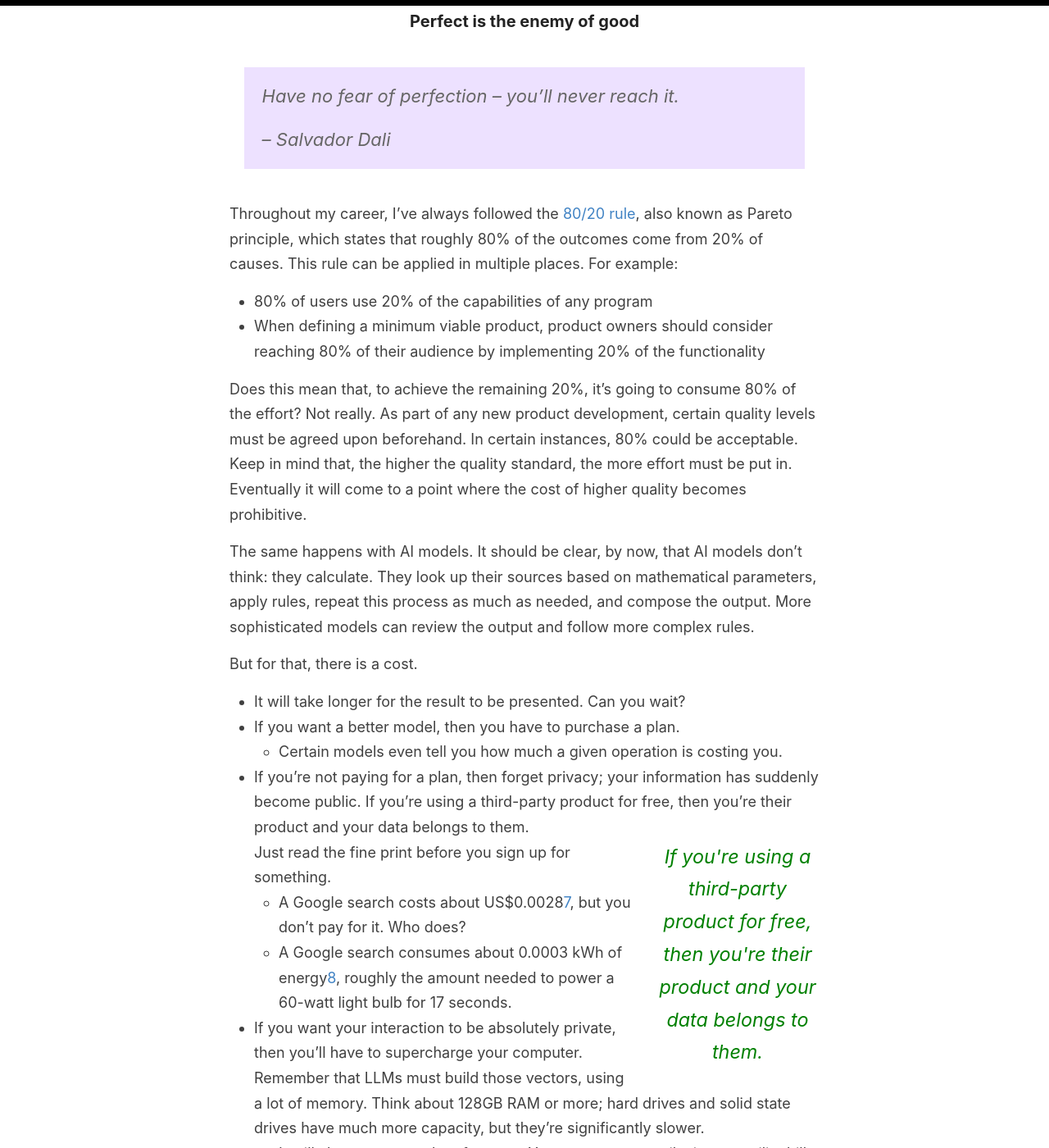
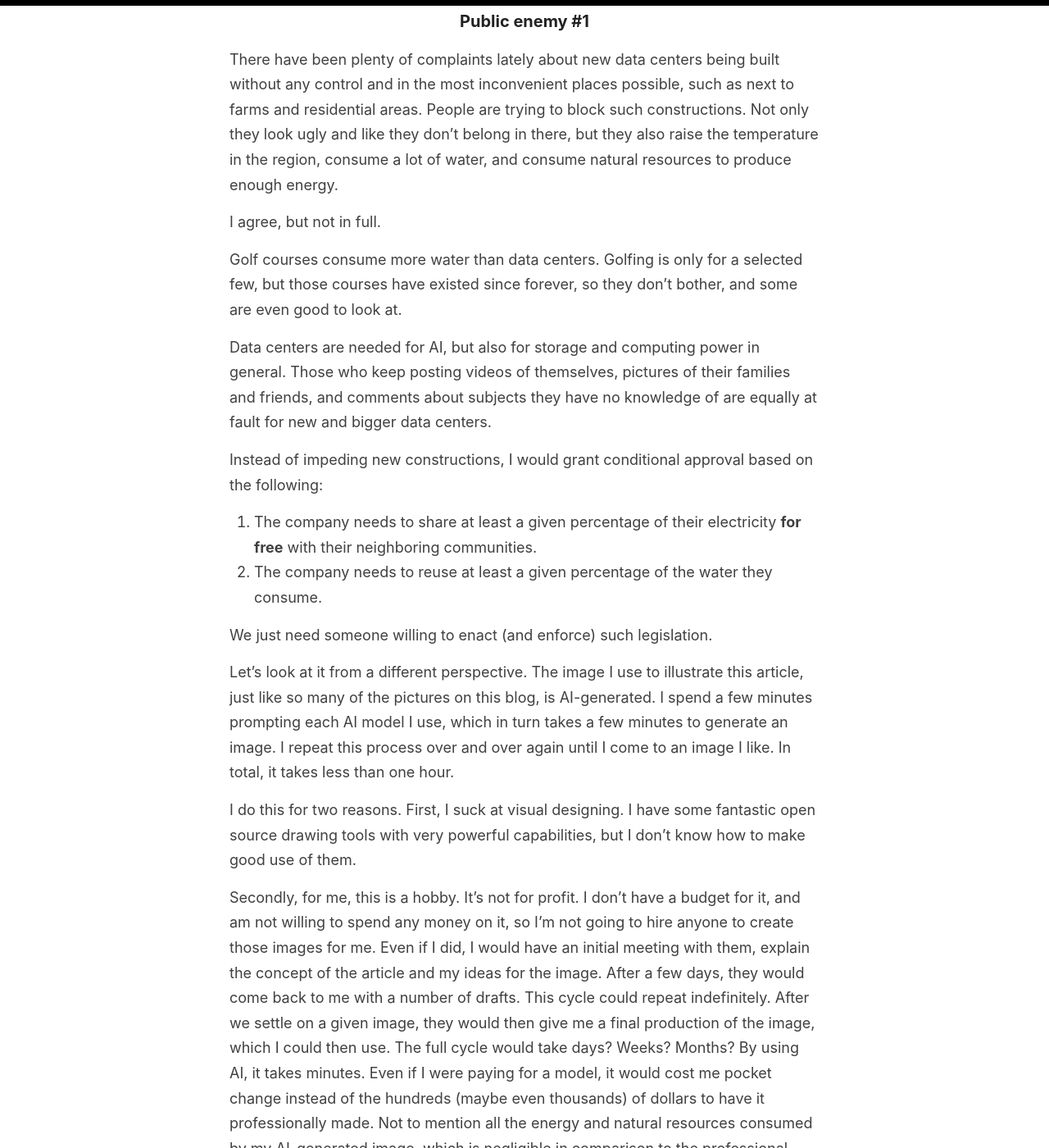
Before and after one commit to taflaj/taflaj.github.io, a Jekyll site: the page built from _posts/2026-07-03-ai.md, in a window 1280 px wide and 1400 px high, scrolled down 7811 px. Shown: the whole window at 82% size. Built offline with Jekyll 4.4.1, drawn with Linux system fonts in a browser that asks for light colours; formulas are drawn with MathJax 3; some of the changed text lies outside the part shown.

```diff
--- a/_posts/2026-07-03-ai.md
+++ b/_posts/2026-07-03-ai.md
@@ -146,6 +146,33 @@ It was [Dr. Isac Artzi](https://www.isacartzi.com/), Associate Professor of Data
 
 [^6]: For those who can't read Portuguese, [here's an article in English](https://www.yahoo.com/news/us/articles/96-midterm-48-final-professor-173857737.html).
 
+### Public enemy #1
+
+There have been plenty of complaints lately about new data centers being built without any control and in the most inconvenient places possible, such as next to farms and residential areas. People are trying to block such constructions. Not only they look ugly and like they don't belong in there, but they also raise the temperature in the region, consume a lot of water, and consume natural resources to produce enough energy.
+
+I agree, but not in full.
+
+Golf courses consume more water than data centers. Golfing is only for a selected few, but those courses have existed since forever, so they don't bother, and some are even good to look at.
+
+Data centers are needed for AI, but also for storage and computing power in general. Those who keep posting videos of themselves, pictures of their families and friends, and comments about subjects they have no knowledge of are equally at fault for new and bigger data centers.
+
+Instead of impeding new constructions, I would grant conditional approval based on the following:
+
+1. The company needs to share at least a given percentage of their electricity **for free** with their neighboring communities.
+2. The company needs to reuse at least a given percentage of the water they consume.
+
+We just need someone willing to enact (and enforce) such legislation.
+
+Let's look at it from a different perspective. The image I use to illustrate this article, just like so many of the pictures on this blog, is AI-generated. I spend a few minutes prompting each AI model I use, which in turn takes a few minutes to generate an image. I repeat this process over and over again until I come to an image I like. In total, it takes less than one hour.
+
+I do this for two reasons. First, I suck at visual designing. I have some fantastic open source drawing tools with very powerful capabilities, but I don't know how to make good use of them.
+
+Secondly, for me, this is a hobby. It's not for profit. I don't have a budget for it, and am not willing to spend any money on it, so I'm not going to hire anyone to create those images for me. Even if I did, I would have an initial meeting with them, explain the concept of the article and my ideas for the image. After a few days, they would come back to me with a number of drafts. This cycle could repeat indefinitely. After we settle on a given image, they would then give me a final production of the image, which I could then use. The full cycle would take days? Weeks? Months? By using AI, it takes minutes. Even if I were paying for a model, it would cost me pocket change instead of the hundreds (maybe even thousands) of dollars to have it professionally made. Not to mention all the energy and natural resources consumed by my AI-generated image, which is negligible in comparison to the professional one.
+
+Does this mean that visual designers and producers are losing their jobs to AI? Only the incompetent ones. The good ones might even use AI for a first draft or for fine tuning some details, but their talent and creativity remain their most valuable assets. Either way, I'm not their client, so they don't already depend on me.
+
+And if you pay close attention, my images are okay. Just okay. They serve their purpose. They're imperfect. Look closely, and you could find a number of imperfections.
+
 ### Perfect is the enemy of good
 
 > Have no fear of perfection -- you'll never reach it.
```
Also changed, not shown: other parts of _posts/2026-07-03-ai.md (+2 -1 lines), _posts/2025-09-27-pi-montecarlo.md (+1 -1 lines).
